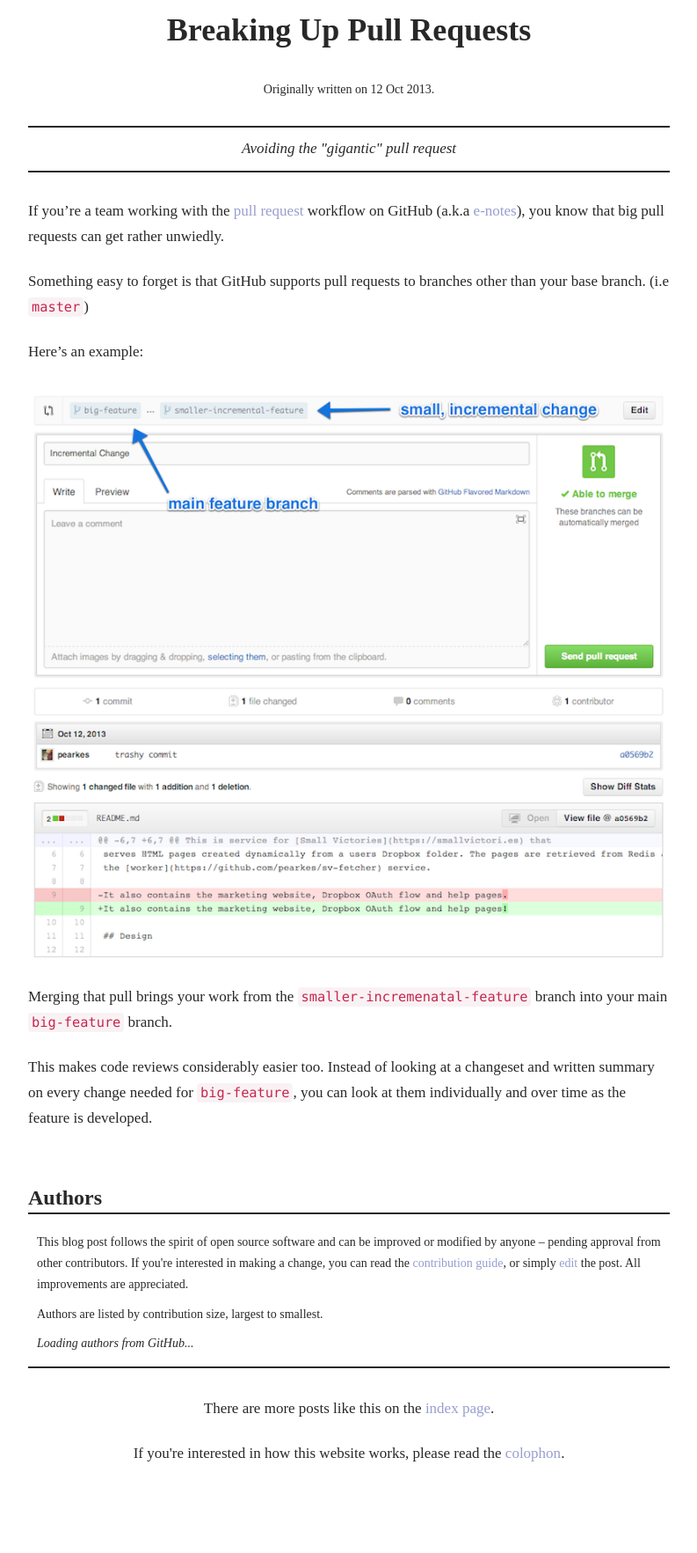
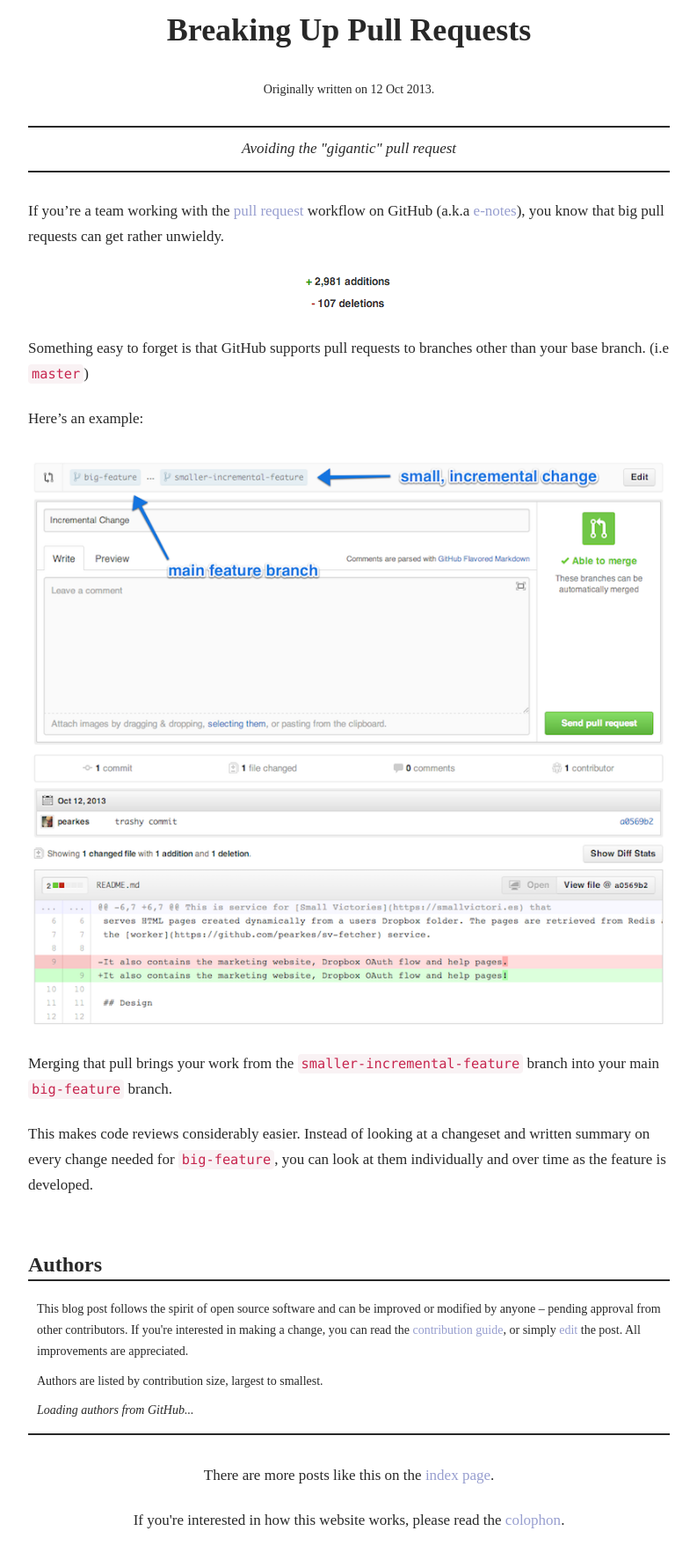
Before and after one commit to mb720/pretengineer, a Jekyll site: the page built from _posts/2013-10-12-breaking-up-pull-requests.md, in a window 1280 px wide. Shown: the whole page at 88% size, without its empty margins (243-1036 px from the left). Built offline with Jekyll 4.4.1, drawn with Linux system fonts in a browser that asks for light colours; nearby versions of some CDN libraries; some web fonts are replaced; before the commit the page ends 1689 px from its top, so only the background shows below that.

Commit message:
pr: fix name

```diff
--- a/_posts/2013-10-12-breaking-up-pull-requests.md
+++ b/_posts/2013-10-12-breaking-up-pull-requests.md
@@ -7,19 +7,21 @@ filename: _posts/2013-10-12-breaking-up-pull-requests.md
 
 If you're a team working with the [pull request](https://help.github.com/articles/using-pull-requests)
 workflow on GitHub (a.k.a [e-notes](https://twitter.com/Huth/status/378306063520374784)),
-you know that big pull requests can get rather unwiedly.
+you know that big pull requests can get rather unwieldy.
+
+<div class="img-center"><img src="/static/img/prs/changeset.png"></div>
 
 Something easy to forget is that GitHub supports pull requests to branches
 other than your base branch. (i.e `master`)
 
 Here's an example:
 
-<img src="/static/img/prs/pull-request-example.png" class="img-responsive">
+<div class="img-center"><img src="/static/img/prs/pull-request-example.png" class="img-responsive"></div>
 
-Merging that pull brings your work from the `smaller-incremenatal-feature`
+Merging that pull brings your work from the `smaller-incremental-feature`
 branch into your main `big-feature` branch.
 
-This makes code reviews considerably easier too. Instead of looking at a
+This makes code reviews considerably easier. Instead of looking at a
 changeset and written summary on every change needed for `big-feature`,
 you can look at them individually and over time as the feature is
 developed.
```
Also changed, not shown: _posts/2013-10-12-pr-more-the-merrier.md (deleted, +0 -25 lines), static/img/prs/changeset.png (added).
